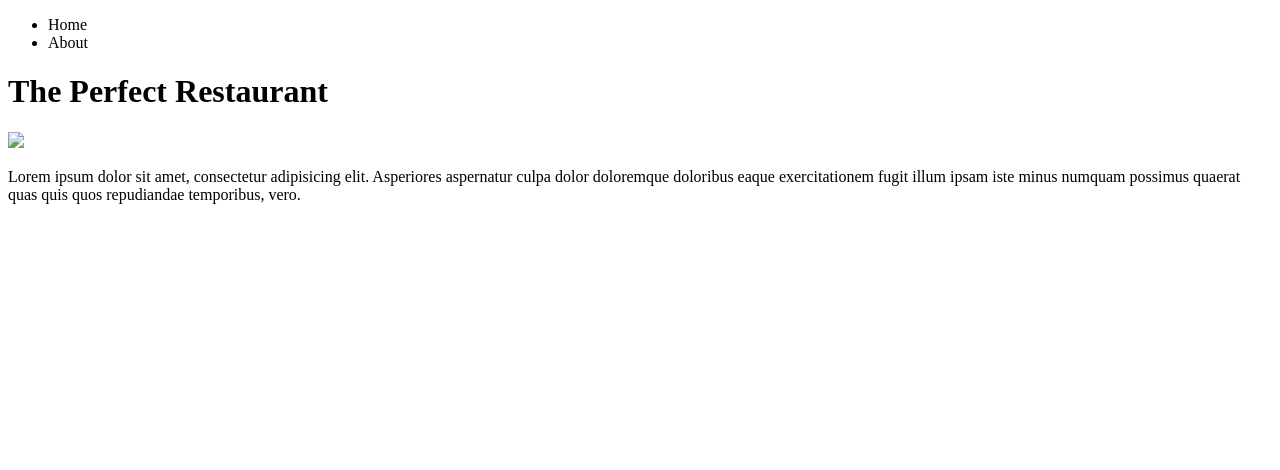
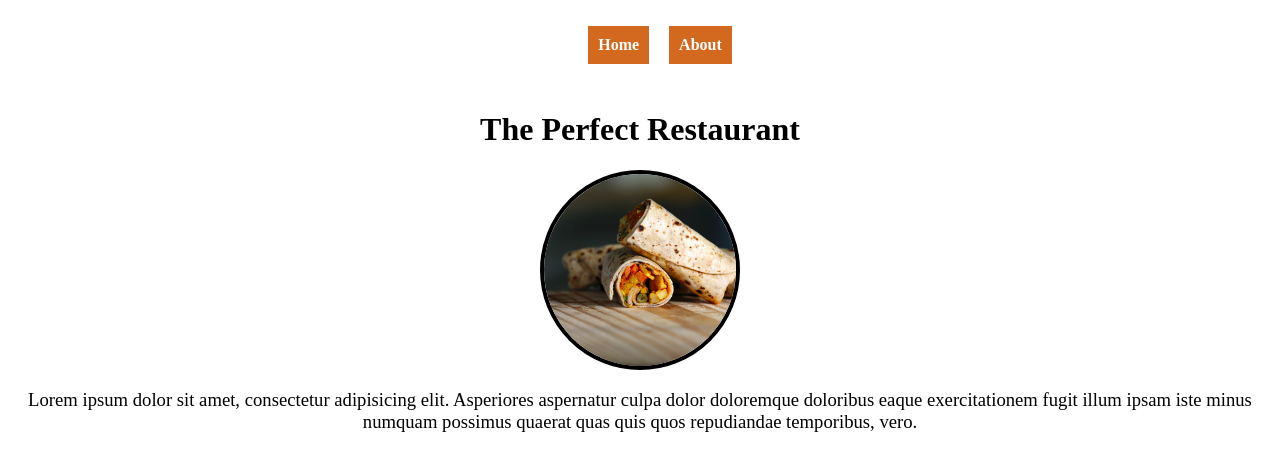
Before and after one commit to AhmedMikkawe/RestaurantPage, a plain HTML site: page index.html in a window 1280 px wide. Drawn offline with Linux system fonts and the light colour scheme.

Commit message:
finish the project

```diff
--- a/index.html
+++ b/index.html
@@ -2,7 +2,7 @@
 <html lang="en">
 <head>
     <meta charset="UTF-8">
-    <link rel="stylesheet" href="../src/style.css">
+    <link rel="stylesheet" href="/style.css">
     <title>Restaurant Page</title>
 </head>
 <body>
--- a/main.js
+++ b/main.js
@@ -1 +1 @@
-(()=>{"use strict";function e(){const e=document.querySelector("#content"),t=document.createElement("div"),n=document.createElement("h1"),i=document.createElement("img"),d=document.createElement("p");for(n.classList.add("align-center"),n.innerText="The Perfect Restaurant",i.src="../src/food.jpg",i.classList.add("food-image"),d.classList.add("align-center","f-14"),d.innerText="Lorem ipsum dolor sit amet, consectetur adipisicing elit. Asperiores aspernatur culpa dolor doloremque doloribus eaque exercitationem fugit illum ipsam iste minus numquam possimus quaerat quas quis quos repudiandae temporibus, vero.";e.firstChild;)e.removeChild(e.lastChild);t.appendChild(n),t.appendChild(i),t.appendChild(d),t.classList.add("content"),e.appendChild(t)}function t(){const e=document.querySelector("#content"),t=document.createElement("div");for(t.innerText="HHH";e.firstChild;)e.removeChild(e.lastChild);e.appendChild(t)}!function(){const n=document.querySelector("#content"),i=document.createElement("div"),d=document.createElement("ul"),c=document.createElement("li"),o=document.createElement("li");c.innerText="Home",o.innerText="About",c.addEventListener("click",e),o.addEventListener("click",t),i.classList.add("navbar"),document.body.insertBefore(i,n),i.appendChild(d),d.appendChild(c),d.appendChild(o)}(),e()})();
+(()=>{"use strict";function e(){const e=document.querySelector("#content"),t=document.createElement("div"),n=document.createElement("h1"),i=document.createElement("img"),d=document.createElement("p");for(n.classList.add("align-center"),n.innerText="The Perfect Restaurant",i.src="/food.jpg",i.classList.add("food-image"),d.classList.add("align-center","f-14"),d.innerText="Lorem ipsum dolor sit amet, consectetur adipisicing elit. Asperiores aspernatur culpa dolor doloremque doloribus eaque exercitationem fugit illum ipsam iste minus numquam possimus quaerat quas quis quos repudiandae temporibus, vero.";e.firstChild;)e.removeChild(e.lastChild);t.appendChild(n),t.appendChild(i),t.appendChild(d),t.classList.add("content"),e.appendChild(t)}function t(){const e=document.querySelector("#content"),t=document.createElement("div");for(t.innerText="HHH";e.firstChild;)e.removeChild(e.lastChild);e.appendChild(t)}!function(){const n=document.querySelector("#content"),i=document.createElement("div"),d=document.createElement("ul"),c=document.createElement("li"),o=document.createElement("li");c.innerText="Home",o.innerText="About",c.addEventListener("click",e),o.addEventListener("click",t),i.classList.add("navbar"),document.body.insertBefore(i,n),i.appendChild(d),d.appendChild(c),d.appendChild(o)}(),e()})();
--- /dev/null
+++ b/style.css
@@ -0,0 +1,50 @@
+*{
+    box-sizing: border-box;
+}
+/* Hide scrollbar for Chrome, Safari and Opera */
+body::-webkit-scrollbar {
+    display: none;
+}
+
+/* Hide scrollbar for IE, Edge and Firefox */
+body {
+    -ms-overflow-style: none;  /* IE and Edge */
+    scrollbar-width: none;  /* Firefox */
+}
+
+.food-image{
+    border-radius: 50%;
+    border: 4px solid black;
+    width: 200px;
+    display: inline-block;
+}
+.align-center{
+    text-align: center;
+}
+.content{
+    display: flex;
+    flex-direction: column;
+    align-items: center;
+}
+.f-14{
+    font-size: 14pt;
+}
+ul{
+    list-style-type: none;
+    display: flex;
+    justify-content: center;
+}
+ul li {
+    color: white;
+    font-weight: bold;
+    cursor: pointer;
+    background-color: chocolate;
+    padding: 10px;
+    margin: 10px;
+}
+ul li:hover{
+    background-color: coral;
+}
+.navbar{
+    align-self: stretch;
+}
```
Also changed, not shown: food.jpg (added).
